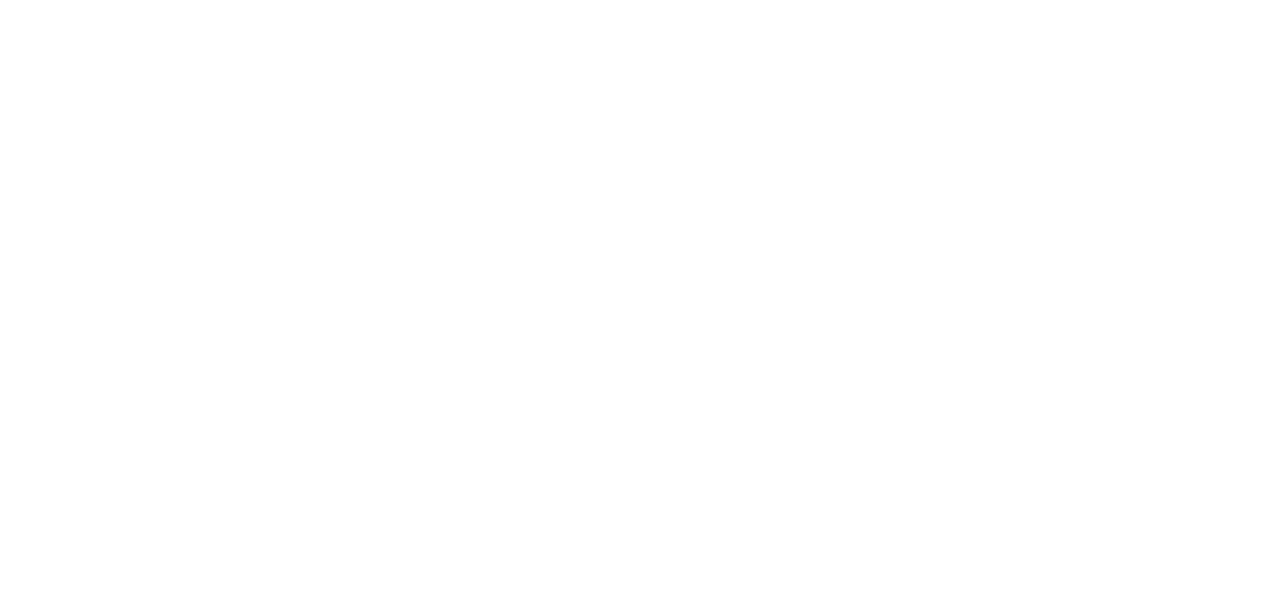
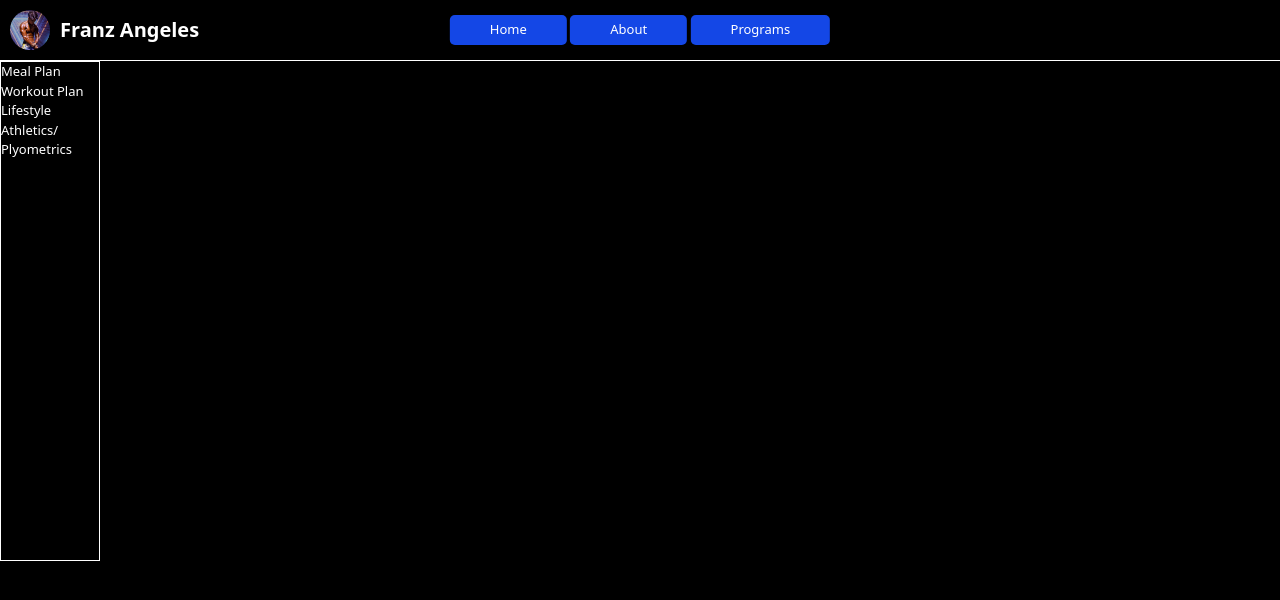
Before and after one commit to Franz-Angeles/BBWEB, a website: page view/html/Programs.html in a window 1280 px wide. Drawn offline with Linux system fonts and the light colour scheme.

Commit message:
v0.10.1 initialize side bar

```diff
--- a/view/html/Programs.html
+++ b/view/html/Programs.html
@@ -6,5 +6,47 @@
     <title>Programs</title>
     <link href="../src/output.css" rel="stylesheet" />
   </head>
-  <body></body>
+  <body class="bg-black text-white m-0 p-0 text-[13px]">
+    <!--NAV BAR -- --NAV BAR -- --NAV BAR -- --NAV BAR -- --NAV BAR -->
+    <nav class="relative border-b 1 white flex flex-row items-center p-[10px]">
+      <img
+        class="h-[40px] w-[40px] rounded-[100%]"
+        src="../src/img/pisik1.jpg"
+      />
+      <div class="hidden sm:block">
+        <h1 class="text-[20px] ml-[10px] font-semibold">Franz Angeles</h1>
+      </div>
+      <div
+        class="absolute left-1/2 transform -translate-x-1/2 transition-all duration-500"
+      >
+        <a href="../html/index.html"
+          ><button
+            class="m-[5px 5px 5px 10px] bg-blue-700 px-[6px] rounded-[5px] py-[5px] md:px-[15px] lg:px-[25px] xl:px-[40px] transition-all duration-100 hover:bg-blue-900 cursor-pointer active:bg-blue-950"
+          >
+            Home
+          </button>
+        </a>
+        <a href="../html/about.html"
+          ><button
+            class="m-[5px 10px 5px 10px] bg-blue-700 px-[6px] rounded-[5px] py-[5px] md:px-[15px] lg:px-[25px] xl:px-[40px] transition-all duration-100 hover:bg-blue-900 cursor-pointer active:bg-blue-950"
+          >
+            About
+          </button>
+        </a>
+        <a href="../html/Programs.html"
+          ><button
+            class="m-[5px 10px 5px 10px] bg-blue-700 px-[7px] py-[5px] rounded-[5px] md:px-[15px] lg:px-[25px] xl:px-[40px] transition-all duration-100 hover:bg-blue-900 cursor-pointer active:bg-blue-950"
+          >
+            Programs
+          </button>
+        </a>
+      </div>
+    </nav>
+    <div id="sidebar" class="w-[100px] h-[500px] border 1 border-white">
+      <div>Meal Plan</div>
+      <div>Workout Plan</div>
+      <div>Lifestyle</div>
+      <div>Athletics/ <br />Plyometrics</div>
+    </div>
+  </body>
 </html>
```
Also changed, not shown: view/html/about.html (+1 -1 lines), view/html/index.html (+1 -1 lines), view/src/output.css.
